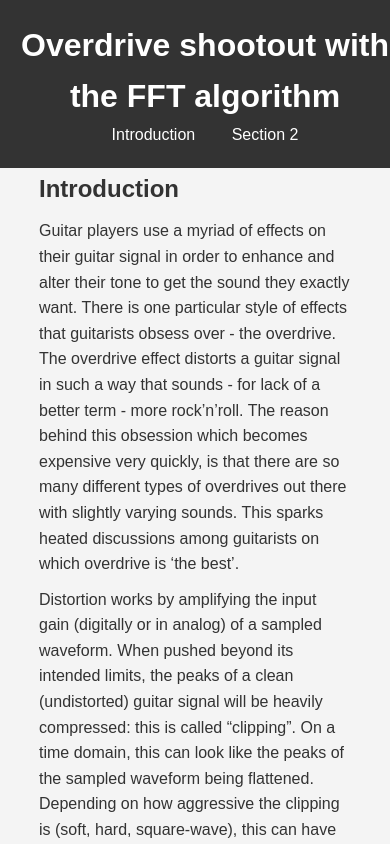
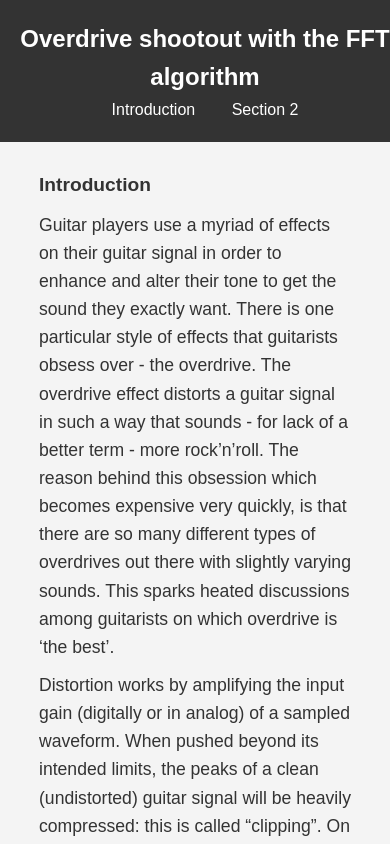
Before and after one commit to jcuhnoio/overdrive_fft, a plain HTML site: page index.html in a window 390 px wide. Shown: the top 844 px of the page. Drawn offline with Linux system fonts and the light colour scheme.

Commit message:
mobile font sizes added in css

```diff
--- a/styles.css
+++ b/styles.css
@@ -74,3 +74,19 @@ p {
     background-color: #555;
     border-radius: 4px;
   }
+
+
+  /* Media query for smaller screens (mobile devices) */
+@media (max-width: 768px) {
+    header h1 {
+      font-size: 1.5em; /* Adjust font size for smaller screens */
+    }
+
+    h2 {
+      font-size: 1.2em; /* Adjust font size for headings on smaller screens */
+    }
+
+    p {
+      font-size: 1.1em; /* Adjust font size for paragraphs on smaller screens */
+    }
+  }
```
